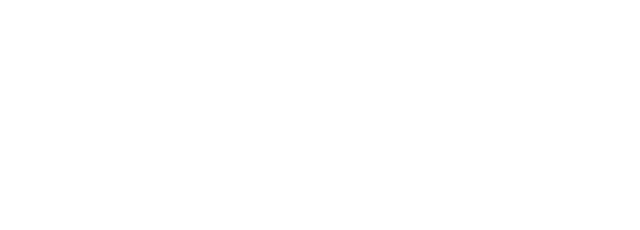
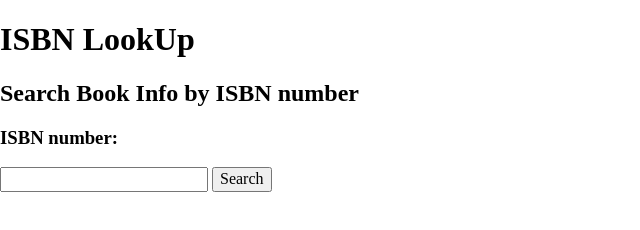
Before and after one commit to nachokal/ISBN-LookUP, a plain HTML site: page index.html in a window 1280 px wide. Shown: the whole page, without its empty margins (0-640 px from the left). Drawn offline with Linux system fonts and the light colour scheme.

Commit message:
ISBN LookUP

```diff
--- a/index.html
+++ b/index.html
@@ -13,7 +13,20 @@
 		<link rel="stylesheet" href="css/style.css">
 	</head>
 	<body>
+		<header>
+			<h1>ISBN LookUp</h1>
+			<h2>Search Book Info by ISBN number</h2>
+		</header>
+		<main>
+			<div class="searchParameters">
+				<h3>ISBN number:</h3>
+				<input type="text">
+				<button>Search</button>
+			</div>
+			<div class="data">
 
+			</div>
+		</main>
 		<script type="text/javascript" src="js/main.js"></script>
 	</body>
 </html>
```
